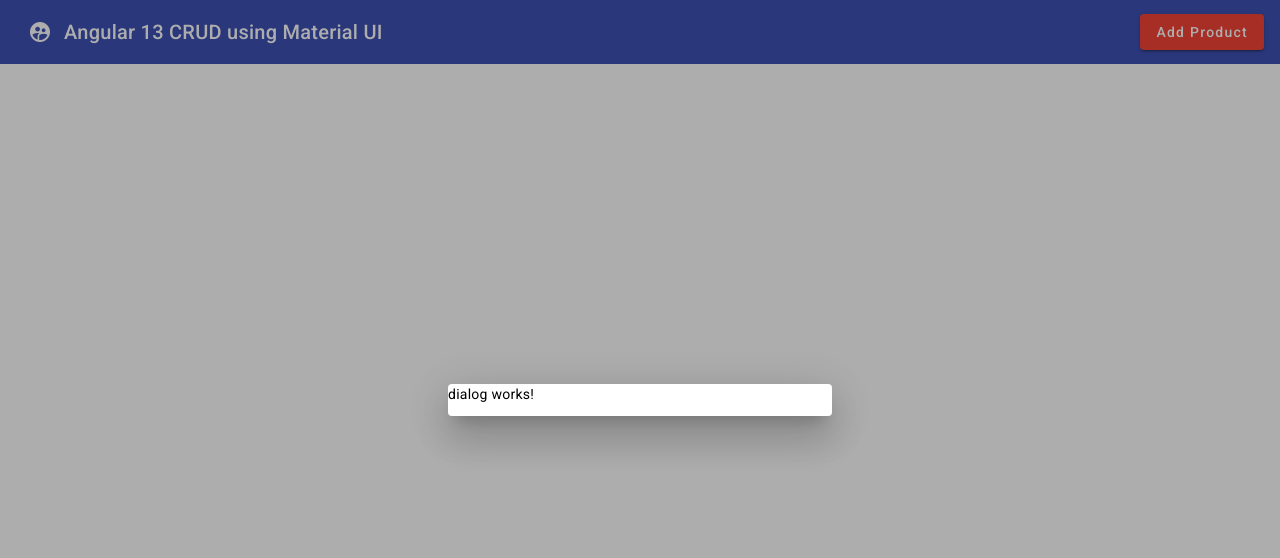
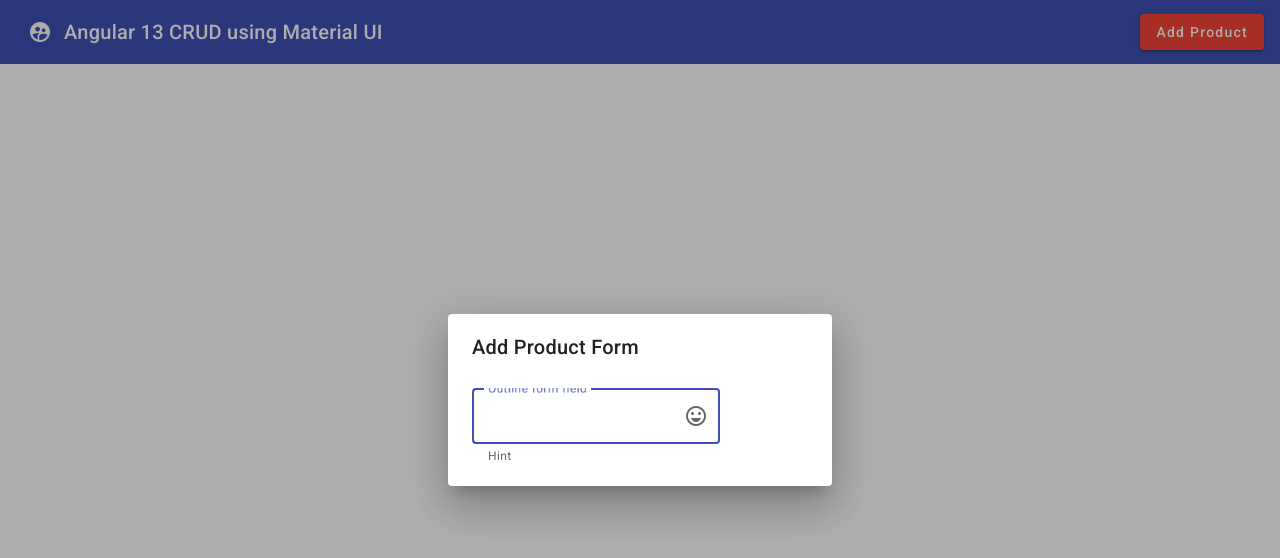
Before and after one commit to rohanthorat/Angular13-CRUD, an Angular app: page / in a window 1280 px wide. Both pictures are taken after a click on the button "Add Product". Shown: the top 558 px of the page. Built offline with nearby package versions, Linux system fonts and the light colour scheme.

Commit message:
adding mat input to dialog box

```diff
--- a/src/app/dialog/dialog.component.html
+++ b/src/app/dialog/dialog.component.html
@@ -1 +1,9 @@
-<p>dialog works!</p>
+<h1 mat-dialog-title>Add Product Form</h1>
+<div mat-dialog-content>
+    <mat-form-field appearance="outline">
+        <mat-label>Outline form field</mat-label>
+        <input matInput placeholder="Placeholder">
+        <mat-icon matSuffix>sentiment_very_satisfied</mat-icon>
+        <mat-hint>Hint</mat-hint>
+      </mat-form-field>
+</div>
```
Also changed, not shown: src/app/app.module.ts (+7 -1 lines).
